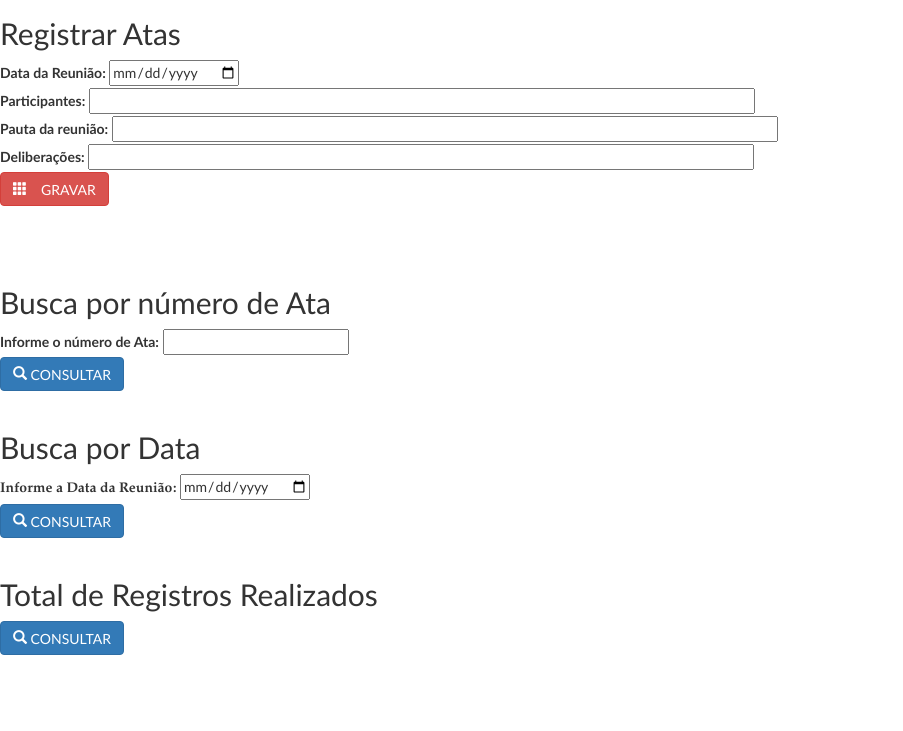
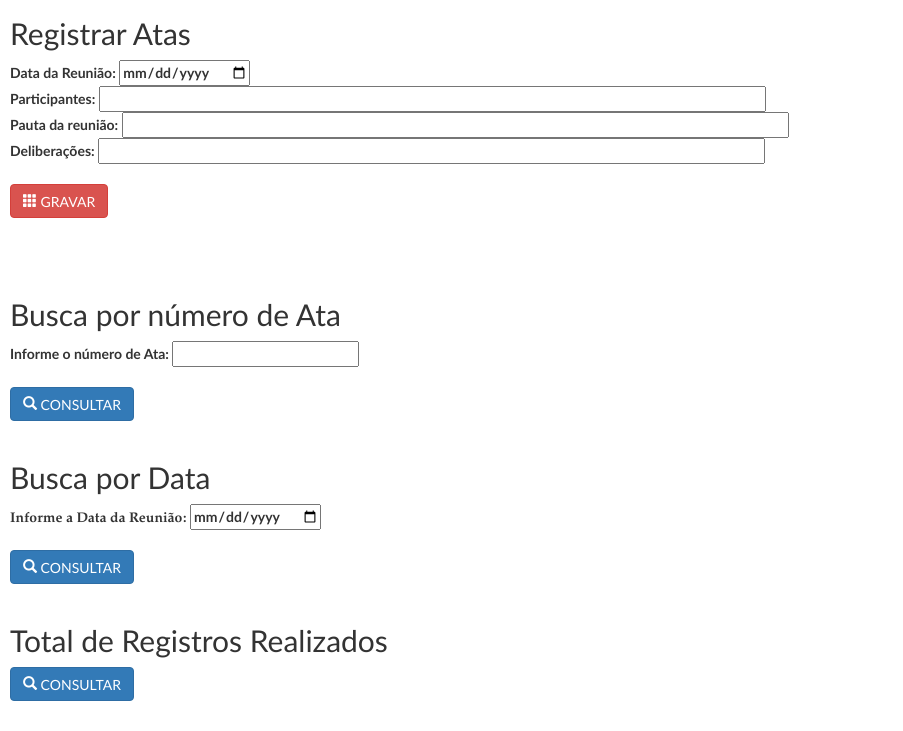
Before and after one commit to lmatrone/testeAtas4, a plain HTML site: page index.html in a window 1280 px wide. Shown: the part 482-1213 px from the top of the page, without its empty margins (0-903 px from the left). Before the commit the page ends 1137 px from the top, so only its background shows below. Drawn offline with nearby package versions, Linux system fonts and the light colour scheme.

Commit message:
Update index.html

```diff
--- a/index.html
+++ b/index.html
@@ -21,68 +21,72 @@
            <a rel='nofollow' href='https://br.qr-code-generator.com/
             ' border='0' style='cursor:default'></a><img src='https://chart.googleapis.com/chart?cht=qr&chl=https%3A%2F%2Frinkeby.etherscan.io%2Faddress%2F0x6ce2d9efbc23dda8f5e4f09fbc31e3af5e3c0cd4&chs=180x180&choe=UTF-8&chld=L|2' alt=''>
             </div style>
-            <h2><font face="Calibri">Registrar Atas</font></h2>
+            <h2><font face="Calibri"><div style=margin-left:10px>Registrar Atas</font></h2>
             <div id="registro">
                 <form action="#" method="POST" name="formRegistro" id="formRegistro">
                     <div>
-                        <label for="data"><font face="Calibri">Data da Reunião: </font></label>
+                        <label for="data"><font face="Calibri"><div style=margin-left:10px>Data da Reunião: </font></label>
                         <input type="date" name="data" id="data" />
                     </div>
                                         <div>
-                        <label for="data"><font face="Calibri">Participantes: </font></label>
+                        <label for="data"><font face="Calibri"><div style=margin-left:10px>Participantes: </font></label>
                         <input type="text" name="participantes" id="participantes" size="80" />
                     </div>
                     <div>
-                        <label for="pauta"><font face="Calibri">Pauta da reunião: </font></label>
+                        <label for="pauta"><font face="Calibri"><div style=margin-left:10px>Pauta da reunião: </font></label>
                         <input type="text" name="pauta" id="pauta" size="80" />
                     </div>
                     <div>
-                        <label for="decisao"><font face="Calibri">Deliberações: </font></label>
+                        <label for="decisao"><font face="Calibri"><div style=margin-left:10px>Deliberações: </font></label>
                         <input type="text" name="decisao" id="decisao" size="80" />
                     </div>
                     <div>
-                        <button onclick="ArquivarAta()" class="btn btn-danger"><span class="glyphicon glyphicon-th"> <font face="Calibri">  GRAVAR</span></font></button>
+                    <br>
+                    <div style=margin-left:10px><button onclick="ArquivarAta()" class="btn btn-danger"><span class="glyphicon glyphicon-th"><font face="Calibri">  GRAVAR</span></font></button>
                     </div>
                 </form>
                 <br>
                 <div>
                     <div id="statusTransacao">&nbsp;</div>
               <br>
-            <h2><font face="Calibri">Busca por número de Ata</font></h2>
+            <h2><font face="Calibri"><div style=margin-left:10px>Busca por número de Ata</font></h2>
             <div id="decisao">
                 <form action="#" method="get" name="formPesquisa" id="formPesquisa">
                     <div>
-                        <label for="numeroAta"><font face="Calibri">Informe o número de Ata: </font></label>
+                        <label for="numeroAta"><font face="Calibri"><div style=margin-left:10px>Informe o número de Ata: </font></label>
                         <input type="number" name="numeroAta" id="numeroAta" />
                     </div>
+                    <br>
                     <div>
-                    <button onclick="consultarDecisoes()" class="btn btn-primary"><span class="glyphicon glyphicon-search"><font face="Calibri">  CONSULTAR</font></span></button>
+                    <div style=margin-left:10px><button onclick="consultarDecisoes()" class="btn btn-primary"><span class="glyphicon glyphicon-search"><font face="Calibri">  CONSULTAR</font></span></button>
                     </div>
                 <br>
                 </form>
                 <div id="resultadoPesquisa"></div>
 
-                <h2><font face="Calibri">Busca por Data</font></h2>
+                <h2><font face="Calibri"><div style=margin-left:10px>Busca por Data</font></h2>
                 <div id="data">
                     <form action="#" method="get" name="formPesquisa1" id="formPesquisa1">
                         <div>
-                            <label for="_data"><font face="Garamond">Informe a Data da Reunião: </font></label>
+                            <label for="_data"><font face="Garamond"><div style=margin-left:10px>Informe a Data da Reunião: </font></label>
                             <input type="date" name="_data" id="_data" />
                         </div>
                         <div>
-                        <button onclick="buscaPorData()" class="btn btn-primary"><span class="glyphicon glyphicon-search"><font face="Calibri">  CONSULTAR</font></span></button>
+                        <br>
+                        <div style=margin-left:10px><button onclick="buscaPorData()" class="btn btn-primary"><span class="glyphicon glyphicon-search"><font face="Calibri">  CONSULTAR</font></span></button>
                         </div>
                     </form>
                     <div id="resultadoPesquisa1"></div>
                     <br>
-                     <h2><font face="Calibri">Total de Registros Realizados</font></h2>
+                     <h2><font face="Calibri"><div style=margin-left:10px>Total de Registros Realizados</font></h2>
                 <div id="data">
                     <form action="#" method="get" name="formPesquisa2" id="formPesquisa2">
                         <div>
-                        <button onclick="mostrarNumeroAtas()" class="btn btn-primary"><span class="glyphicon glyphicon-search"><font face="Calibri">  CONSULTAR</font></span></button>
+
+                        <div style=margin-left:10px><button onclick="mostrarNumeroAtas()" class="btn btn-primary"><span class="glyphicon glyphicon-search"><font face="Calibri">  CONSULTAR</font></span></button>
                         </div>
                     </form>
-                    <div id="resultadoPesquisa2"></div>
+                    <b><div id="resultadoPesquisa2"></div><b>
 
         <script src="https://ajax.googleapis.com/ajax/libs/jquery/3.3.1/jquery.min.js"></script>
         <script src="https://maxcdn.bootstrapcdn.com/bootstrap/3.3.7/js/bootstrap.min.js"></script>
```
